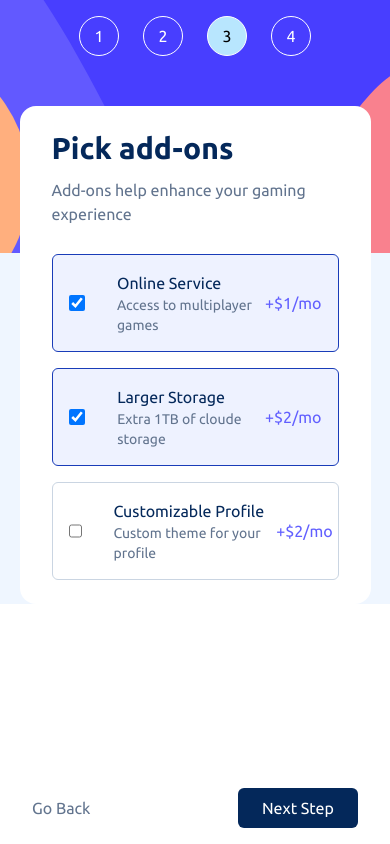
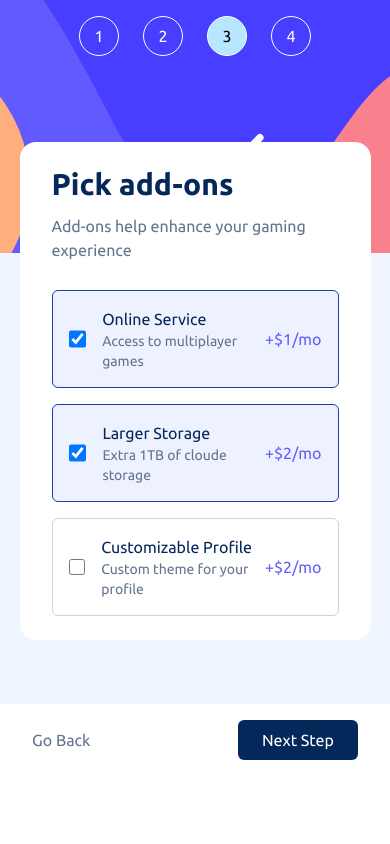
Before and after one commit to Probe-Konto/Multistep-Form, a React (Vite) app: page /multistep-form/addon in a window 390 px wide. Built offline with nearby package versions, Linux system fonts and the light colour scheme.

Commit message:
fixing mobile height

```diff
--- a/src/App.tsx
+++ b/src/App.tsx
@@ -9,7 +9,7 @@ function App() {
 
   return (
     <SubContext value={{ subscription, setSubscription }}>
-      <main className="flex max-h-screen items-center justify-center overflow-hidden bg-blue-50 md:min-h-screen">
+      <main className="flex items-center justify-center bg-blue-50 md:min-h-screen">
         <section className="flex flex-col items-center gap-16 bg-blue-50 md:flex-row md:rounded-xl md:bg-white md:p-4">
           <Steps />
 
--- a/src/Components/Addon.tsx
+++ b/src/Components/Addon.tsx
@@ -9,7 +9,7 @@ export default function Addon() {
 
   return (
     <>
-      <section className="z-10 -mt-[25vh] flex w-[90vw] flex-col gap-3 rounded-2xl bg-white px-8 py-6 md:mt-0 md:h-[75vh] md:w-[35vw] md:rounded-none md:py-10">
+      <section className="z-10 -mt-[45%] flex w-[90vw] flex-col gap-3 rounded-2xl bg-white px-8 py-6 md:mt-0 md:h-[75vh] md:w-[35vw] md:rounded-none md:py-10">
         <h1 className="text-darkBlue text-3xl font-bold">Pick add-ons</h1>
         <p className="text-md text-slate-500">
           Add-ons help enhance your gaming experience
@@ -25,7 +25,7 @@ export default function Addon() {
                 type="checkbox"
                 id={String(index)}
                 name={a.name}
-                className="m-4 h-5 w-5 checked:bg-indigo-700"
+                className="ms-4 h-5 w-5 checked:bg-indigo-700"
                 checked={subscription.addons.includes(a.name)}
                 onChange={() =>
                   setSubscription((prev) => ({
@@ -51,7 +51,10 @@ export default function Addon() {
                 </p>
 
                 <span className="xs:me-4 text-nowrap text-indigo-500">
-                  {"+$" + String(a.monthly) + "/mo"}
+                  {"+$" +
+                    String(a[subscription.cycle]) +
+                    "/" +
+                    String(subscription.cycle === "monthly" ? "mo" : "yr")}
                 </span>
               </label>
             </li>
@@ -76,7 +79,7 @@ export default function Addon() {
         </div>
       </section>
 
-      <section className="absolute bottom-0 flex w-screen justify-between bg-white px-8 py-4 md:hidden">
+      <section className="flex w-screen justify-between bg-white px-8 py-4 md:hidden">
         <button
           className="cursor-pointer text-slate-500"
           onClick={() => navigate(-1)}
--- a/src/Components/Plan.tsx
+++ b/src/Components/Plan.tsx
@@ -11,7 +11,7 @@ export default function Plan() {
 
   return (
     <>
-      <section className="z-10 -mt-[25vh] flex w-[90vw] flex-col gap-3 rounded-2xl bg-white px-8 py-6 md:mt-0 md:h-[75vh] md:w-[35vw] md:rounded-none md:py-10">
+      <section className="z-10 -mt-[47%] flex w-[90vw] flex-col gap-3 rounded-2xl bg-white px-8 py-6 md:mt-0 md:h-[75vh] md:w-[35vw] md:rounded-none md:py-10">
         <h1 className="text-darkBlue text-3xl font-bold">Select your plan</h1>
         <p className="text-md text-slate-500">
           You have the option of monthly or yearly billing
@@ -98,7 +98,7 @@ export default function Plan() {
         </div>
       </section>
 
-      <section className="absolute bottom-0 flex w-screen justify-between bg-white px-8 py-4 md:hidden">
+      <section className="-mt-[10%] flex w-screen justify-between bg-white px-8 py-4 md:hidden">
         <button
           className="cursor-pointer text-slate-500"
           onClick={() => navigate(-1)}
--- a/src/Components/Summary.tsx
+++ b/src/Components/Summary.tsx
@@ -25,7 +25,7 @@ export default function Summary() {
 
   return (
     <>
-      <section className="z-10 -mt-[25vh] flex w-[90vw] flex-col gap-8 rounded-2xl bg-white px-8 py-6 md:mt-0 md:h-[75vh] md:w-[35vw] md:rounded-none md:py-10">
+      <section className="z-10 -mt-[45%] flex w-[90vw] flex-col gap-8 rounded-2xl bg-white px-8 py-6 md:mt-0 md:h-[75vh] md:w-[35vw] md:rounded-none md:py-10">
         <div className="">
           <h1 className="text-darkBlue pb-4 text-3xl font-bold">
             Finishing up
@@ -96,7 +96,7 @@ export default function Summary() {
         </div>
       </section>
 
-      <section className="absolute bottom-0 flex w-screen justify-between bg-white px-8 py-4 md:hidden">
+      <section className="-mt-[12%] flex w-screen justify-between bg-white px-8 py-4 md:hidden">
         <button
           className="cursor-pointer text-slate-500"
           onClick={() => navigate(-1)}
--- a/src/Components/Thanks.tsx
+++ b/src/Components/Thanks.tsx
@@ -1,6 +1,6 @@
 export default function Thanks() {
   return (
-    <section className="z-10 -mt-[25vh] flex w-[90vw] flex-col items-center justify-center gap-8 rounded-2xl bg-white px-8 py-6 text-center md:mt-0 md:w-[35vw] md:rounded-none md:py-10">
+    <section className="z-10 -mt-[45%] mb-10 flex w-[90vw] flex-col items-center justify-center gap-8 rounded-2xl bg-white px-8 py-6 text-center md:mt-0 md:w-[35vw] md:rounded-none md:py-10">
       <img
         src="/images/icon-thank-you.svg"
         alt="thank you icon"
```
